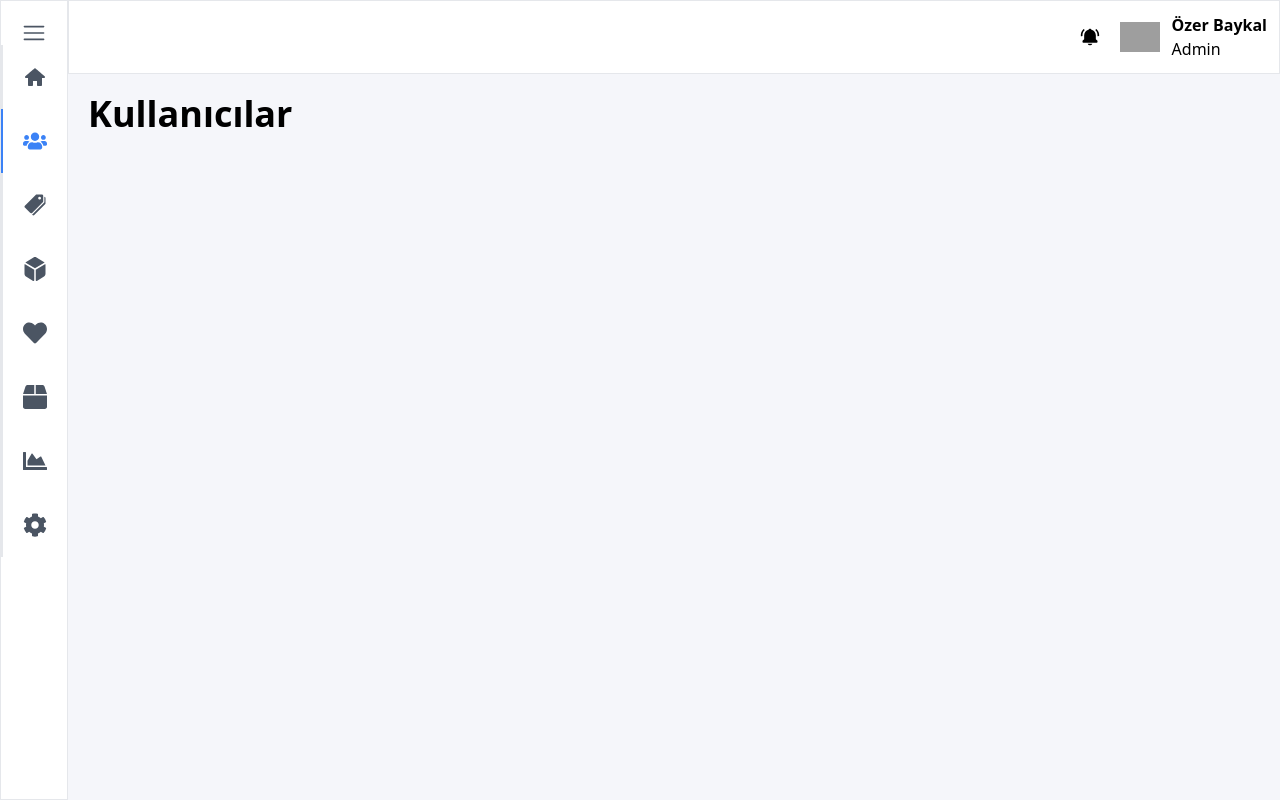
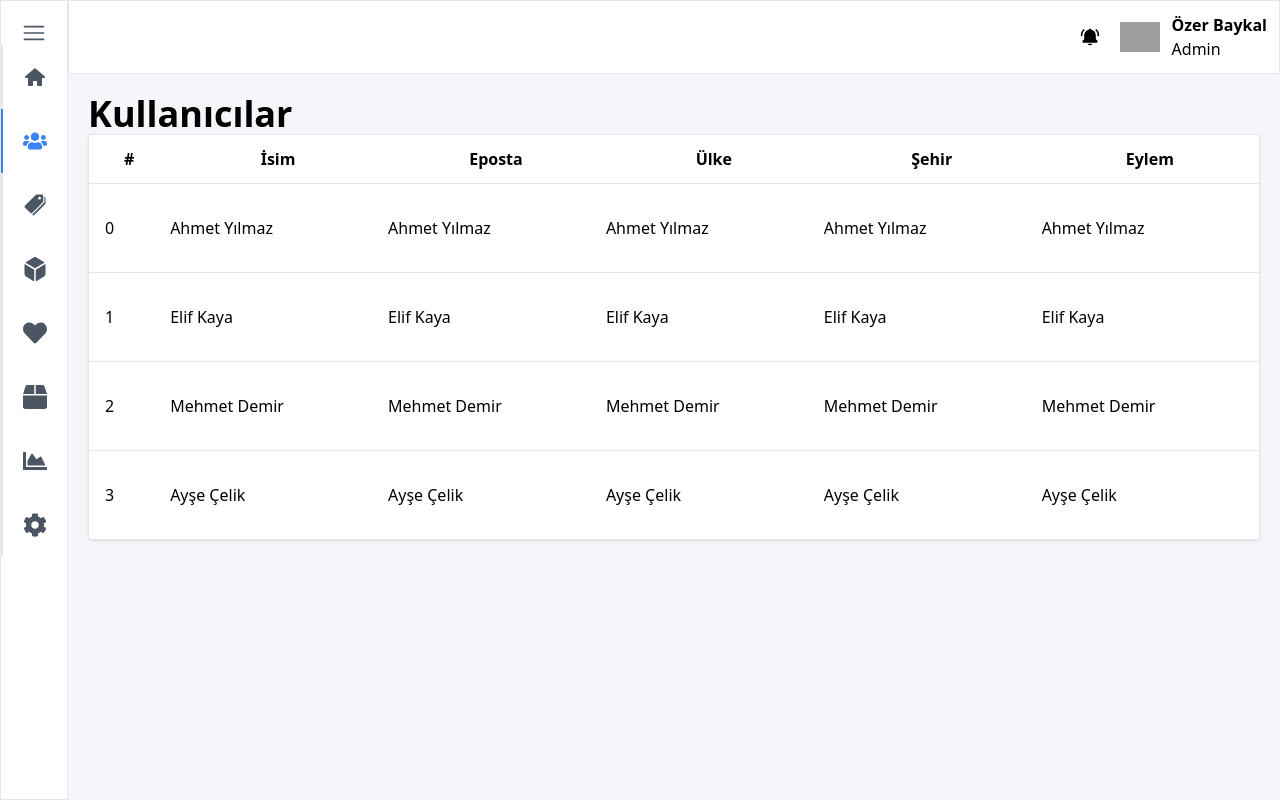
Before and after one commit to ozerbaykal/dashboard-next-js, a Next.js app: page /users in a window 1280 px wide. Built offline with nearby package versions, Linux system fonts and the light colour scheme; data requests are answered from the project's data file; grey boxes are pictures that could not be loaded.

Commit message:
Userspage,table componnet

```diff
--- a/app/(pages)/users/page.tsx
+++ b/app/(pages)/users/page.tsx
@@ -1,12 +1,20 @@
+import Loader from '@/components/loaders/Loader'
+import Table from '@/components/table'
 import Title from '@/components/title'
-import { getUsers } from '@/utils/api'
+import { Suspense } from 'react'
 
 const Users = async () => {
-    const data = await getUsers();
 
     return (
         <div>
+
             <Title>Kullanıcılar</Title>
+            <Suspense fallback={<Loader />}>
+                <Table />
+
+
+            </Suspense>
+
         </div>
     )
 }
--- a/app/components/table/index.tsx
+++ b/app/components/table/index.tsx
@@ -1,7 +1,40 @@
+import { getUsers } from "@/utils/api";
 
-const Table = () => {
+const Table = async () => {
+    const data = await getUsers();
+
     return (
-        <div>Table</div>
+        <div>
+            <table className="border shadow bg-white w-full rounded-md ">
+                <thead>
+                    <tr className="border-b">
+                        <th className="py-3 px-4">#</th>
+                        <th>İsim</th>
+                        <th>Eposta</th>
+                        <th>Ülke</th>
+                        <th>Şehir</th>
+                        <th>Eylem</th>
+                    </tr>
+                </thead>
+
+                <tbody>
+                    {
+                        data.map((user, key) => (
+                            <tr key={user.id} className="border-b" >
+                                <td className="py-8 px-4">{key}</td>
+                                <td>{user.name}</td>
+                                <td>{user.name}</td>
+                                <td>{user.name}</td>
+                                <td>{user.name}</td>
+                                <td>{user.name}</td>
+
+                            </tr>
+                        ))
+                    }
+
+                </tbody>
+            </table>
+        </div>
     )
 }
 
```
